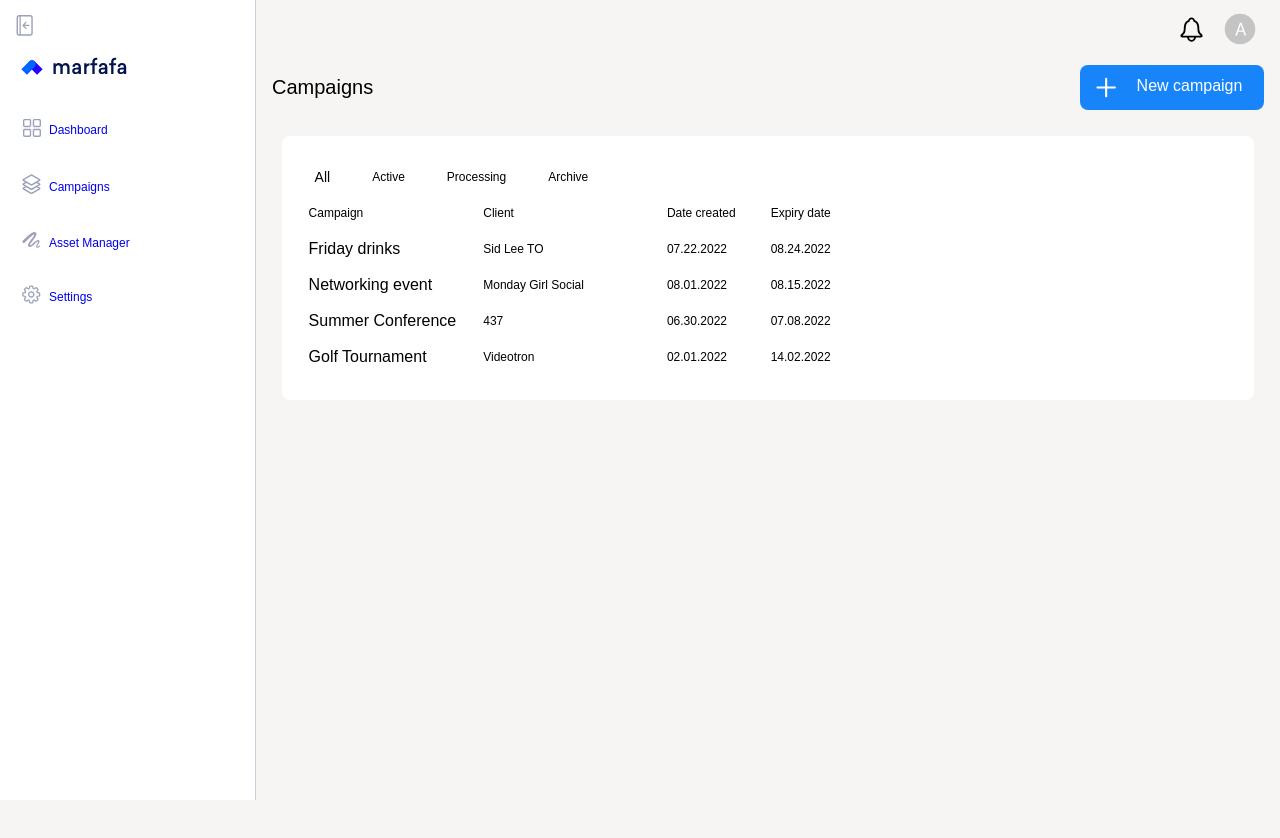
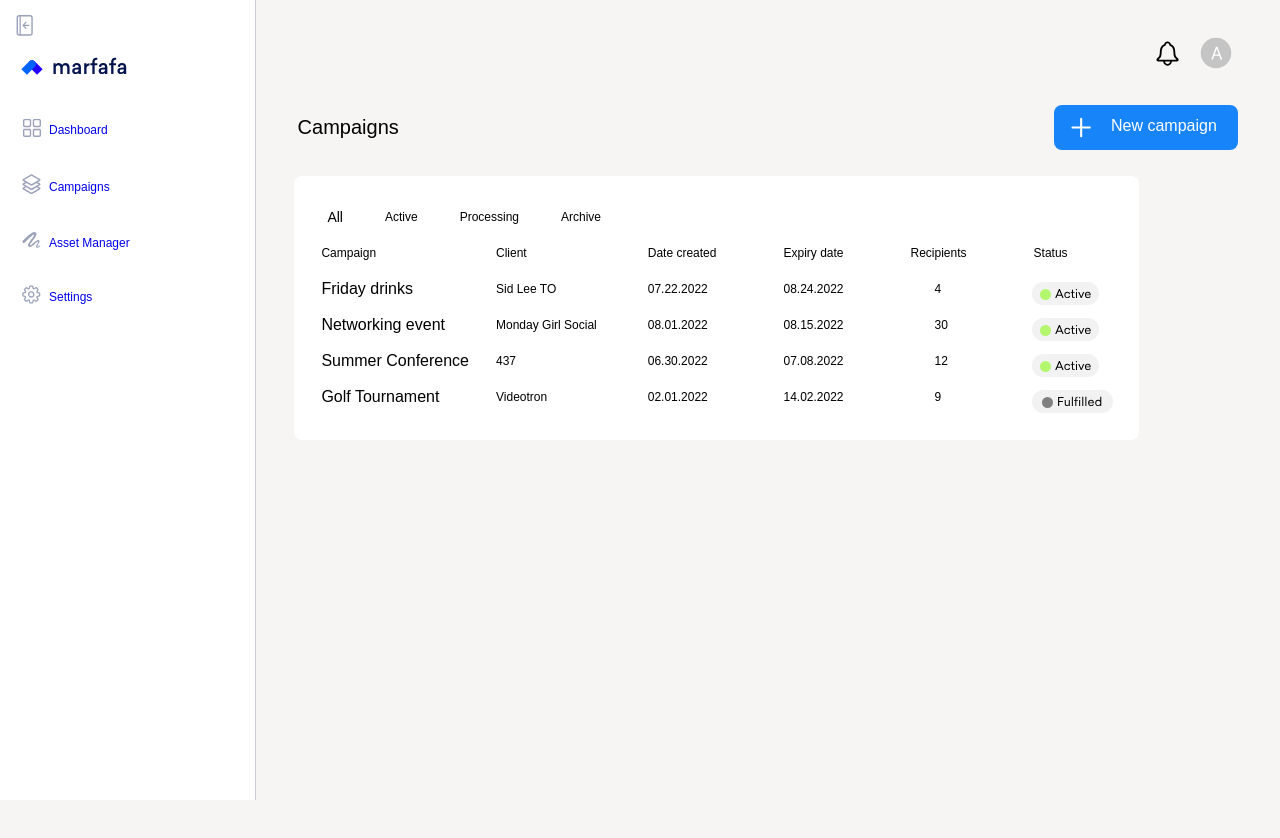
Before and after one commit to eddie-fashioni/marfafa, a React (Create React App) app: page /campaigns in a window 1280 px wide. Shown: the top 838 px of the page. Built offline with nearby package versions, Linux system fonts and the light colour scheme.

Commit message:
Campaign desktop complete

```diff
--- a/src/components/ActiveCampaigns/ActiveCampaigns.scss
+++ b/src/components/ActiveCampaigns/ActiveCampaigns.scss
@@ -7,6 +7,12 @@
   background-color: $primary-color-white;
   @include tablet {
     border-radius: 8px;
+  }
+  @include desktop {
+    position: absolute;
+    left: 296px;
+    top: 275px;
+    width: 512px;
   }
 
   &-title {
--- a/src/components/CampaignStats/CampaignStats.scss
+++ b/src/components/CampaignStats/CampaignStats.scss
@@ -4,6 +4,11 @@
 .stats {
   @include tablet {
     padding-left: 16px;
+  }
+  @include desktop {
+    display: flex;
+    height: 20%;
+    gap: 1rem;
   }
   &-section {
     display: flex;
@@ -18,6 +23,9 @@
       margin-bottom: 16px;
       border-radius: 8px;
       gap: 0.5rem;
+    }
+    @include desktop {
+      padding: 16px;
     }
 
     &__middle {
--- a/src/components/CampaignTable/CampaignTable.js
+++ b/src/components/CampaignTable/CampaignTable.js
@@ -1,4 +1,6 @@
 import "./CampaignTable.scss";
+import active from "../../assets/icons/active.svg";
+import fulfilled from "../../assets/icons/fulfilled.svg";
 
 const CampaignTable = () => {
   return (
@@ -14,121 +16,42 @@ const CampaignTable = () => {
         <td>Client</td>
         <td>Date created</td>
         <td className="table-end">Expiry date</td>
+        <td className="table-desktop">Recipients</td>
+        <td className="table-desktop">Status</td>
       </tbody>
       <tbody>
         <td className="table-event">Friday drinks</td>
         <td className="table-company">Sid Lee TO</td>
         <td className="table-startdate">07.22.2022</td>
         <td className="table-expirydate">08.24.2022</td>
+        <td className="table-recipients">4</td>
+        <img className="table-icon" src={active} alt="active icon" />
       </tbody>
       <tbody>
         <td className="table-event">Networking event</td>
         <td className="table-company">Monday Girl Social</td>
         <td className="table-startdate">08.01.2022</td>
         <td className="table-expirydate">08.15.2022</td>
+        <td className="table-recipients">30</td>
+        <img className="table-icon" src={active} alt="active icon" />
       </tbody>
       <tbody>
         <td className="table-event">Summer Conference</td>
         <td className="table-company">437</td>
         <td className="table-startdate">06.30.2022</td>
         <td className="table-expirydate">07.08.2022</td>
+        <td className="table-recipients">12</td>
+        <img className="table-icon" src={active} alt="active icon" />
       </tbody>
       <tbody>
         <td className="table-event">Golf Tournament</td>
         <td className="table-company">Videotron</td>
         <td className="table-startdate">02.01.2022</td>
         <td className="table-expirydate">14.02.2022</td>
+        <td className="table-recipients">9</td>
+        <img className="table-icon" src={fulfilled} alt="fulfilled icon" />
       </tbody>
     </table>
-
-    // <section className="table">
-    //   <div className="table-container">
-    //     <div className="table-row">
-    //       <div className="table-options">
-    //         <span className="table-options__text">All</span>
-    //       </div>
-    //       <div className="table-options">
-    //         <span className="table-options__text">Active</span>
-    //       </div>
-    //       <div className="table-options">
-    //         <span className="table-options__text">Processing</span>
-    //       </div>
-    //       <div className="table-options">
-    //         <span className="table-options__text">Archive</span>
-    //       </div>
-    //     </div>
-    //     <div className="table-row">
-    //       <div className="table-headers">
-    //         <span className="table-headers__text">Campaign</span>
-    //       </div>
-    //       <div className="table-headers">
-    //         <span className="table-headers__text">Client</span>
-    //       </div>
-    //       <div className="table-headers">
-    //         <span className="table-headers__text">Date created</span>
-    //       </div>
-    //       <div className="table-headers">
-    //         <span className="table-headers__text">Expiry date</span>
-    //       </div>
-    //     </div>
-    //     <div className="table-row">
-    //       <div className="table-info table-info__name">
-    //         <span className="table-info__text">Friday drinks</span>
-    //       </div>
-    //       <div className="table-info">
-    //         <span className="table-info__text">Sid Lee TO</span>
-    //       </div>
-    //       <div className="table-info">
-    //         <span className="table-info__text">07.22.2022</span>
-    //       </div>
-    //       <div className="table-info">
-    //         <span className="table-info__text">08.24.2022</span>
-    //       </div>
-    //     </div>
-    //     <div className="table-row">
-    //       <div className="table-info table-info__name">
-    //         <span className="table-info__text">Networking event</span>
-    //       </div>
-    //       <div className="table-info">
-    //         <span className="table-info__text">Monday Girl Social</span>
-    //       </div>
-    //       <div className="table-info">
-    //         <span className="table-info__text">08.01.2022</span>
-    //       </div>
-    //       <div className="table-info">
-    //         <span className="table-info__text">08.15.2022</span>
-    //       </div>
-    //     </div>
-    //     <div className="table-row">
-    //       <div className="table-info table-info__name">
-    //         <span className="table-info__text">Summer Conference</span>
-    //       </div>
-    //       <div className="table-info">
-    //         <span className="table-info__text">437</span>
-    //       </div>
-    //       <div className="table-info">
-    //         <span className="table-info__text">06.30.2022</span>
-    //       </div>
-    //       <div className="table-info">
-    //         <span className="table-info__text">07.08.2022</span>
-    //       </div>
-    //     </div>
-    //     <div className="table-row">
-    //       <div className="table-info table-info__name">
-    //         <span className="table-info__text">Golf Tournament</span>
-    //       </div>
-    //       <div className="table-info">
-    //         <span className="table-info__text">Videotron</span>
-    //       </div>
-    //       <div className="table-info">
-    //         <span className="table-info__text">02.01.2022</span>
-    //       </div>
-    //       <div className="table-info">
-    //         <span className="table-info__text">14.02.2022</span>
-    //       </div>
-    //     </div>
-    //   </div>
-    // </section>
   );
 };
 
--- a/src/components/CampaignTable/CampaignTable.scss
+++ b/src/components/CampaignTable/CampaignTable.scss
@@ -12,6 +12,10 @@
     border-radius: 8px;
     padding: 24px;
     line-height: 2rem;
+  }
+  @include desktop {
+    width: 66%;
+    margin-left: 23%;
   }
 
   &-options {
@@ -36,6 +40,9 @@
   &-company {
     font-size: 12px;
     padding-right: 5rem;
+    @include desktop {
+      padding-right: 3rem;
+    }
   }
 
   &-startdate {
@@ -45,9 +52,41 @@
   &-expirydate {
     font-size: 12px;
     padding-left: 2rem;
+    @include desktop {
+      padding-left: 4rem;
+    }
+  }
+
+  &-recipients {
+    display: none;
+    @include desktop {
+      display: table-cell;
+      font-size: 12px;
+      padding-left: 5.5rem;
+    }
+  }
+
+  &-icon {
+    display: none;
+    @include desktop {
+      display: table-cell;
+      margin-left: 62px;
+      padding-top: 10px;
+    }
   }
 
   &-end {
     padding-left: 2rem;
+    @include desktop {
+      padding-left: 4rem;
+    }
+  }
+
+  &-desktop {
+    display: none;
+    @include desktop {
+      display: table-cell;
+      padding-left: 4rem;
+    }
   }
 }
--- a/src/components/PageHeader/PageHeader.scss
+++ b/src/components/PageHeader/PageHeader.scss
@@ -18,6 +18,9 @@
     align-items: center;
     justify-content: space-between;
     padding-bottom: 8px;
+    @include desktop {
+      padding: 24px;
+    }
   }
 
   &-logo__icon {
--- a/src/pages/Campaigns/Campaigns.js
+++ b/src/pages/Campaigns/Campaigns.js
@@ -6,7 +6,7 @@ import "./Campaigns.scss";
 function Campaigns() {
   return (
     <div className="campaign-background">
-      <div className="header-bottom">
+      <div className="header-bottom header-campaign">
         <div className="header-greeting">
           <span className="header-greeting__message">Campaigns</span>
         </div>
--- a/src/pages/Campaigns/Campaigns.scss
+++ b/src/pages/Campaigns/Campaigns.scss
@@ -5,6 +5,11 @@
   &-bottom {
     background-color: $primary-color-grey;
     padding: 0px 16px 24px 16px;
+    @include desktop {
+      padding: 0 40px;
+      margin-left: 22%;
+      margin-right: 2%;
+    }
   }
 
   &-greeting {
--- a/src/pages/Dashboard/Dashboard.scss
+++ b/src/pages/Dashboard/Dashboard.scss
@@ -2,7 +2,7 @@
 @use "../../assets/styles/mixins" as *;
 
 .header {
-  &-bottom {
+  &-dashboard {
     background-color: $primary-color-grey;
     padding: 0px 16px 24px 16px;
     @include tablet {
@@ -55,6 +55,9 @@
     display: flex;
     padding-top: 16px;
   }
+  @include desktop {
+    padding: 24px;
+  }
 
   &__right {
     @include tablet {
```
